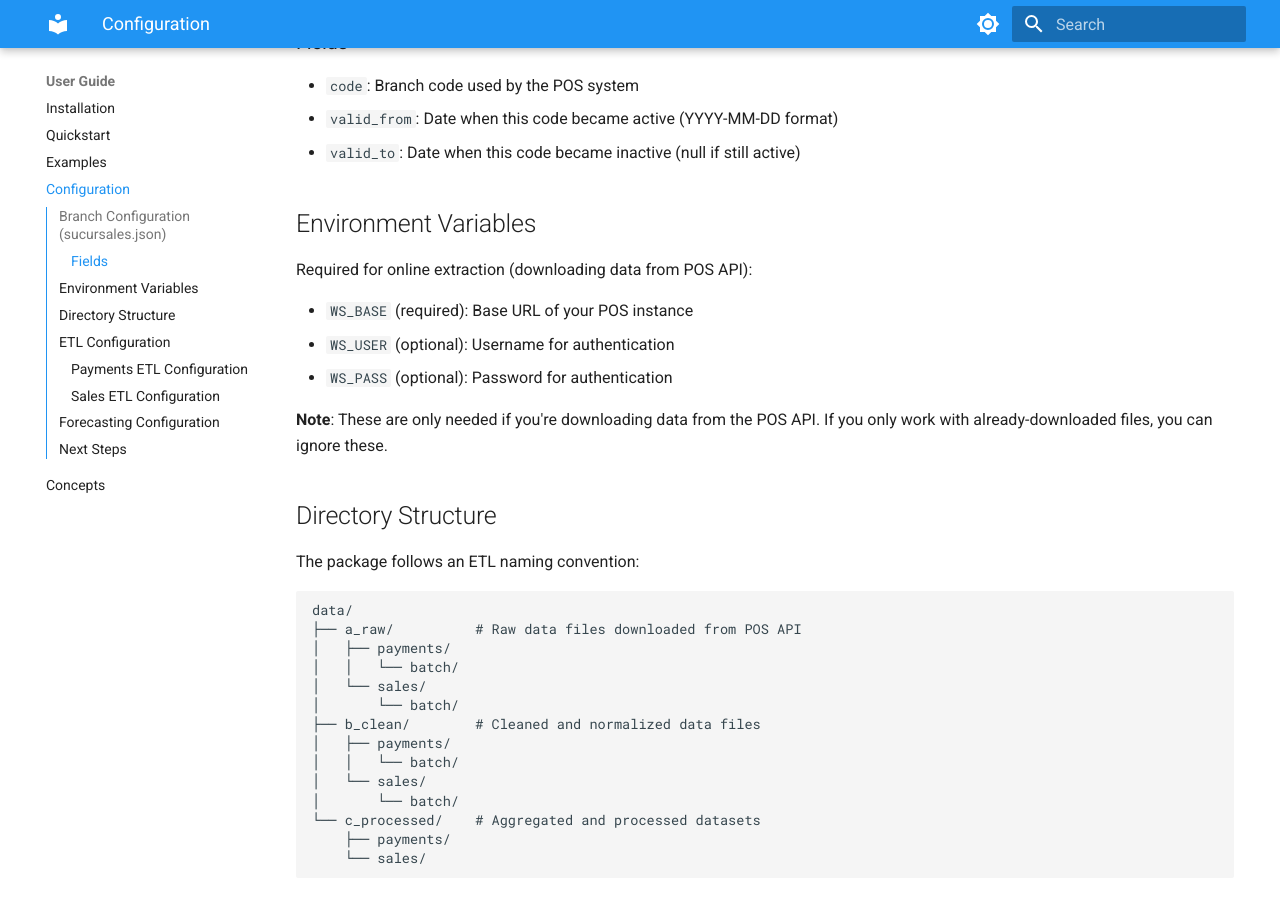
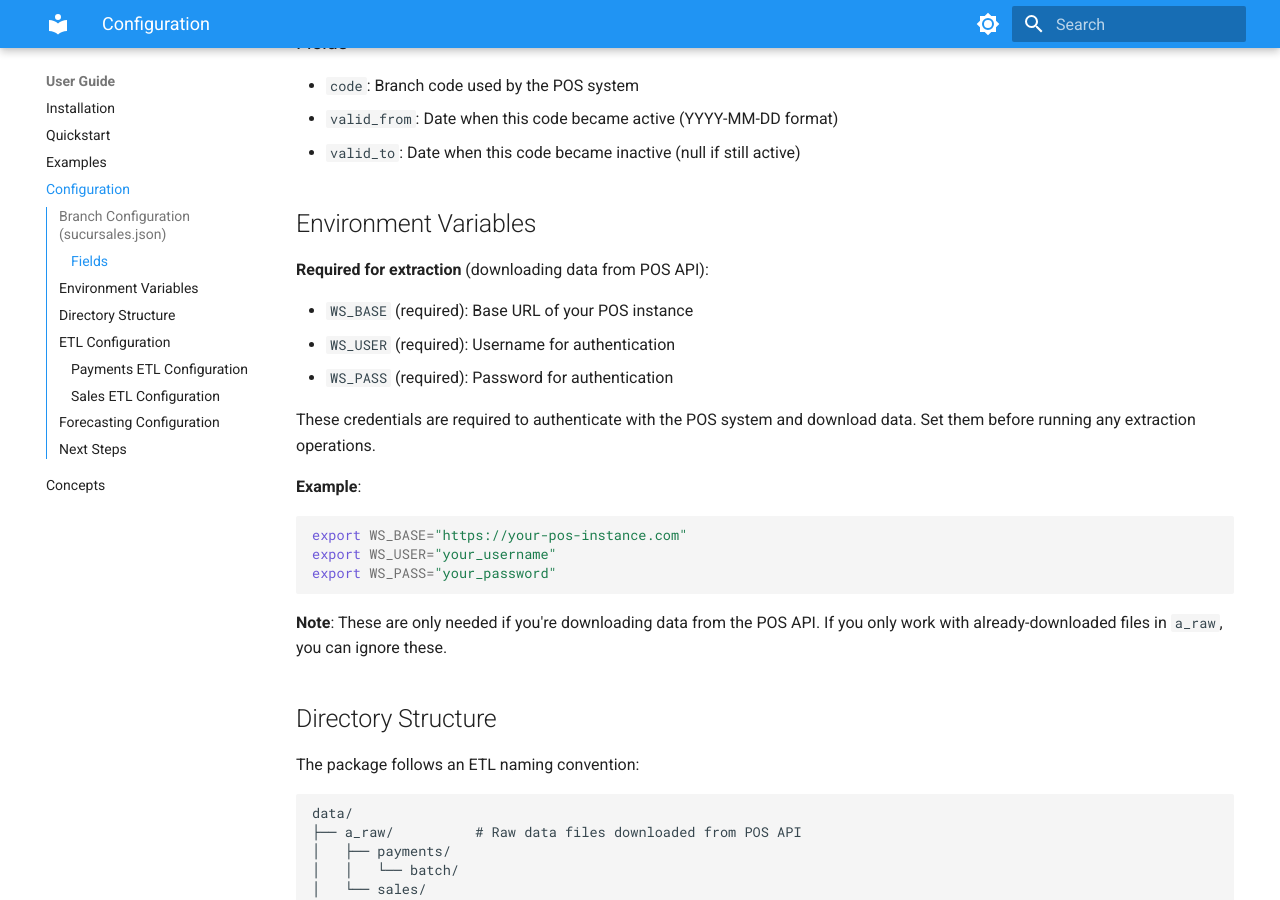
Before and after one commit to ToxicFyre/pos-pipeline-core-etl, an MkDocs documentation site: the page built from docs/user-guide/configuration.md, in a window 1280 px wide and 900 px high, scrolled down 658 px. Built offline with MkDocs 1.6.1 and Material for MkDocs 9.7.7, drawn with Linux system fonts in a browser that asks for light colours.

Commit message:
Update docs to clarify required POS credentials for extraction
Co-authored-by: mzenkl <mzenkl@hotmail.com>

````diff
--- a/docs/user-guide/configuration.md
+++ b/docs/user-guide/configuration.md
@@ -31,13 +31,22 @@ The `sucursales.json` file maps branch names to codes and tracks validity window
 
 ## Environment Variables
 
-Required for online extraction (downloading data from POS API):
+**Required for extraction** (downloading data from POS API):
 
 - `WS_BASE` (required): Base URL of your POS instance
-- `WS_USER` (optional): Username for authentication
-- `WS_PASS` (optional): Password for authentication
+- `WS_USER` (required): Username for authentication
+- `WS_PASS` (required): Password for authentication
 
-**Note**: These are only needed if you're downloading data from the POS API. If you only work with already-downloaded files, you can ignore these.
+These credentials are required to authenticate with the POS system and download data. Set them before running any extraction operations.
+
+**Example**:
+```bash
+export WS_BASE="https://your-pos-instance.com"
+export WS_USER="your_username"
+export WS_PASS="your_password"
+```
+
+**Note**: These are only needed if you're downloading data from the POS API. If you only work with already-downloaded files in `a_raw`, you can ignore these.
 
 ## Directory Structure
 
````
Also changed, not shown: README.md (+25 -5 lines), docs/user-guide/examples.md (+10 -3 lines), docs/user-guide/installation.md (+6 -0 lines), docs/user-guide/quickstart.md (+12 -0 lines), examples/README.md (+10 -3 lines).
